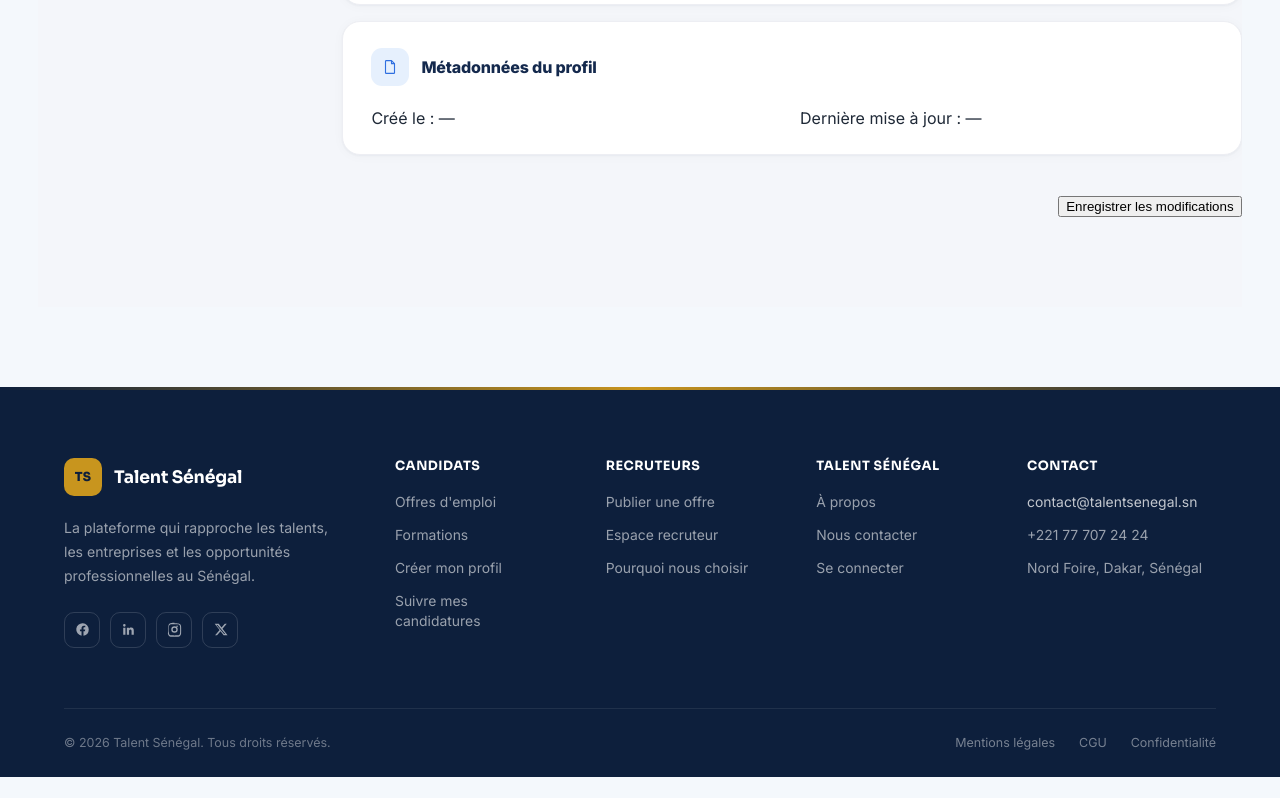
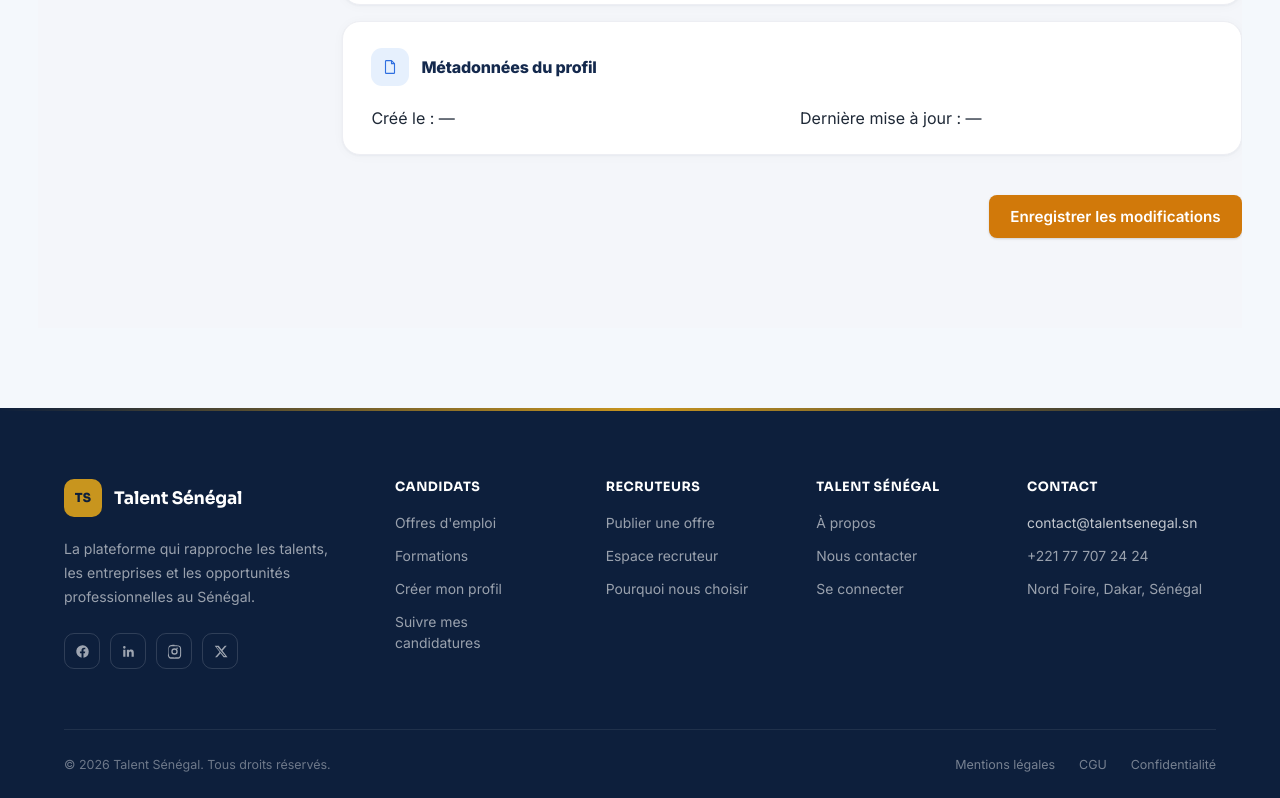
Before and after one commit to Christian190300/teranga-frontend, a React (Vite) app: page /candidat/profil in a window 1280 px wide. Shown: the part 3005-3803 px from the top of the page. Before the commit the page ends 3782 px from the top, so only its background shows below. Built offline with nearby package versions, Linux system fonts and the light colour scheme; no server answers.

Commit message:
video presentation

```diff
--- a/src/pages/candidat/profilCandidatPage.css
+++ b/src/pages/candidat/profilCandidatPage.css
@@ -1069,3 +1069,75 @@
     color: var(--pc-navy);
     font-weight: 600;
 }
+
+/* ==========================================
+   Conteneur des actions du profil
+   ========================================== */
+.profil-actions {
+    display: flex;
+    justify-content: flex-end; /* Aligne le bouton à droite */
+    align-items: center;
+    gap: 12px;
+    margin-top: 24px;
+}
+
+/* ==========================================
+   Style de base des boutons (.profil-btn)
+   ========================================== */
+.profil-btn {
+    display: inline-flex;
+    align-items: center;
+    justify-content: center;
+    gap: 8px;
+    padding: 10px 20px;
+    font-family: inherit;
+    font-size: 0.95rem;
+    font-weight: 600;
+    line-height: 1.4;
+    border-radius: 8px;
+    border: 1px solid transparent;
+    cursor: pointer;
+    transition: all 0.2s ease-in-out;
+    outline: none;
+    user-select: none;
+    white-space: nowrap;
+}
+
+/* Accessibilité (Focus clavier) */
+.profil-btn:focus-visible {
+    box-shadow: 0 0 0 3px rgba(79, 70, 229, 0.35);
+}
+
+/* ==========================================
+   Bouton Principal (.profil-btn--primary)
+   ========================================== */
+.profil-btn--primary {
+    background-color: #d1790a; /* Bleu indigo moderne */
+    color: #ffffff;
+    box-shadow: 0 1px 3px rgba(0, 0, 0, 0.1), 0 1px 2px rgba(0, 0, 0, 0.06);
+}
+
+/* État survol (Hover) */
+.profil-btn--primary:hover:not(:disabled) {
+    background-color: #d1790a;
+    box-shadow: 0 4px 12px rgba(79, 70, 229, 0.25);
+    transform: translateY(-1px);
+}
+
+/* État enfoncé (Active) */
+.profil-btn--primary:active:not(:disabled) {
+    background-color: #d1790a;
+    transform: translateY(0);
+    box-shadow: 0 1px 2px rgba(0, 0, 0, 0.05);
+}
+
+/* ==========================================
+   État Désactivé / En cours de sauvegarde
+   ========================================== */
+.profil-btn:disabled,
+.profil-btn--primary:disabled {
+    opacity: 0.65;
+    cursor: not-allowed;
+    transform: none !important;
+    box-shadow: none !important;
+}
```
